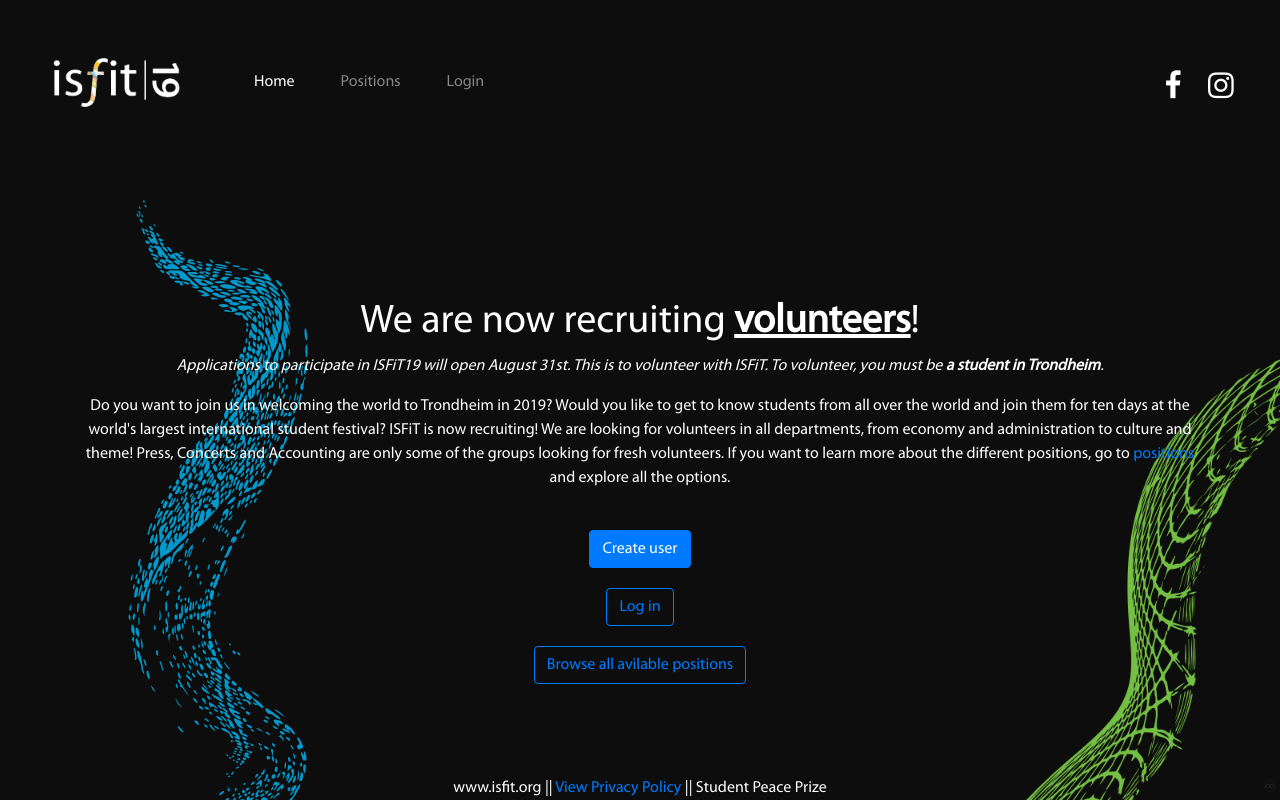
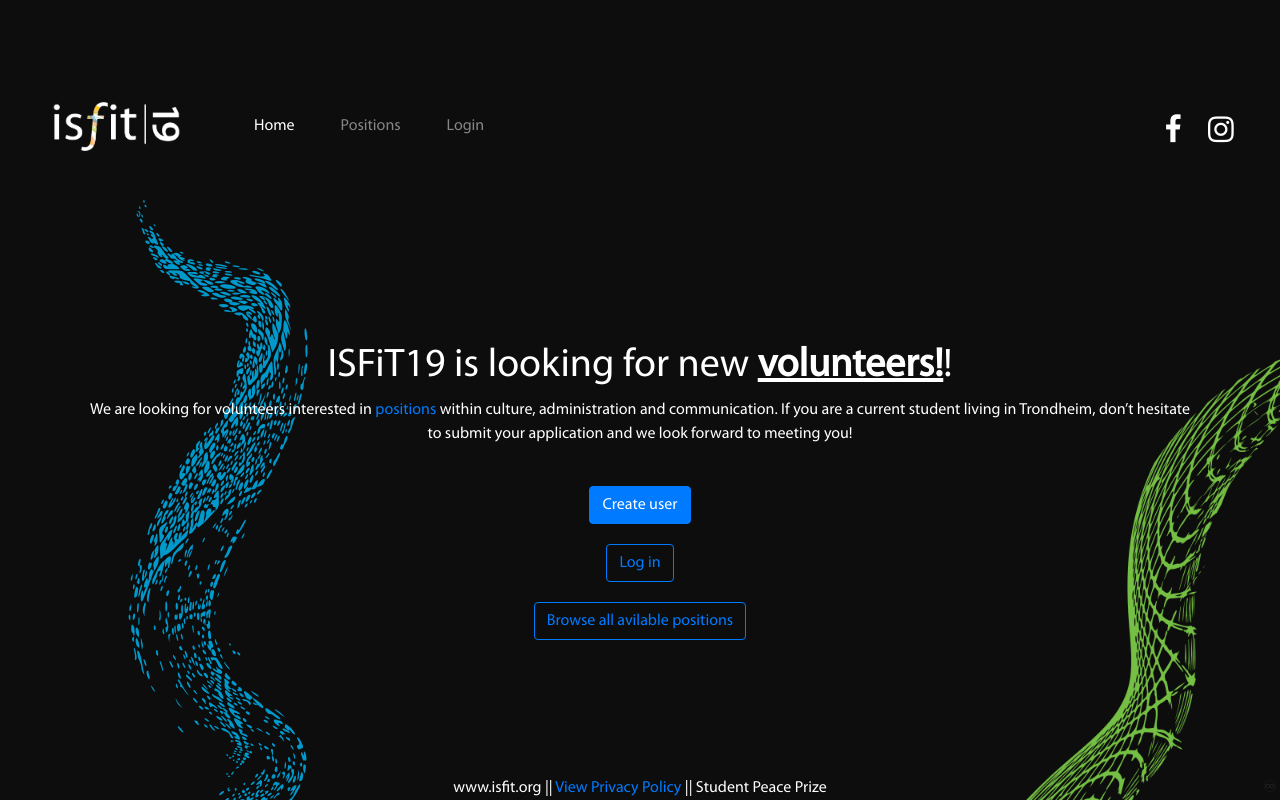
Before and after one commit to TorsteinOtterlei/recruitment-web-isfit-2019-updated-for-2020, a Django app: page / in a window 1280 px wide. Run offline with Django 3.2, Linux system fonts and the light colour scheme; parts of the project's set-up code (start-up, migrations or seed data) failed here and were passed over; some libraries are stand-ins or nearby versions.

Commit message:
Changed front page text and login redirect url

```diff
--- a/jobs/templates/jobs/home.html
+++ b/jobs/templates/jobs/home.html
@@ -58,17 +58,12 @@
 
 {% else %}
     <div class="text-area container" id="intro-text">
-          <h1>We are now recruiting <b><u>volunteers</u></b>!</h1>
-          <p><i>Applications to participate in ISFiT19 will open August 31st.
-          This is to volunteer with ISFiT. To volunteer, you must be <b>a student in Trondheim</b>.</i></p>
-          Do you want to join us in welcoming the world to Trondheim in 2019? Would
-           you like to get to know students from all over the world and join them
-           for ten days at the world's largest international student festival?
-            ISFiT is now recruiting! We are looking for volunteers in all
-          departments, from economy and administration to culture and theme! Press,
-          Concerts and Accounting are only some of the groups looking for fresh
-          volunteers. If you want to learn more about the different positions, go to
-          <a href={% url 'jobs:information' %}>positions</a> and explore all the options.
+          <h1>ISFiT19 is looking for new <b><u>volunteers!</u></b>!</h1>
+           We are looking for volunteers interested in
+           <a href={% url 'jobs:information' %}>positions</a> within culture,
+           administration and communication. If you are a current student living
+           in Trondheim, don’t hesitate to submit your application and we look
+           forward to meeting you!
     </div>
 
 {% endif %}
--- a/recruiting/settings.py
+++ b/recruiting/settings.py
@@ -169,7 +169,7 @@ STATIC_URL = 'https://%s/%s%s' % (AWS_S3_CUSTOM_DOMAIN, AWS_LOCATION, MEDIA_URL)
 
 STATICFILES_STORAGE = 'storages.backends.s3boto3.S3Boto3Storage'
 
-LOGIN_REDIRECT_URL = 'account'
+LOGIN_REDIRECT_URL = '/account/'
 
 LOGOUT_REDIRECT_URL = 'home'
 
```
